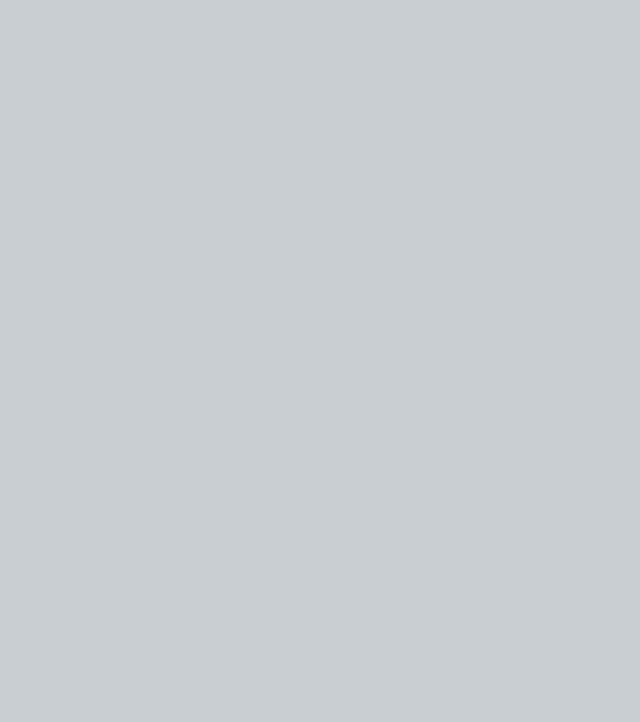
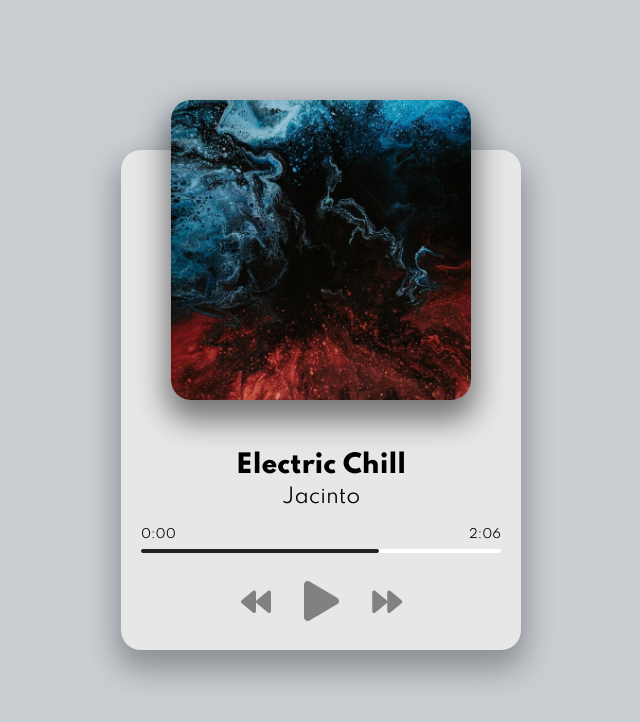
Before and after one commit to rasuljonadhamov/music-player, a plain HTML site: page index.html in a window 1280 px wide. Shown: the whole page, without its empty margins (319-959 px from the left). Drawn offline with Linux system fonts and the light colour scheme.

Commit message:
Add controls and styles

```diff
--- a/index.html
+++ b/index.html
@@ -1,15 +1,42 @@
 <!DOCTYPE html>
 <html lang="en">
-<head>
-    <meta charset="UTF-8">
-    <meta name="viewport" content="width=device-width, initial-scale=1.0">
+  <head>
+    <meta charset="UTF-8" />
+    <meta name="viewport" content="width=device-width, initial-scale=1.0" />
     <title>Music Player</title>
-    <link rel="icon" type="image/png" href="favicon.png">
-    <link rel="stylesheet" href="https://cdnjs.cloudflare.com/ajax/libs/font-awesome/5.10.2/css/all.min.css"/>
-    <link rel="stylesheet" href="style.css">
-</head>
-<body>
+    <link rel="icon" type="image/png" href="favicon.png" />
+    <link
+      rel="stylesheet"
+      href="https://cdnjs.cloudflare.com/ajax/libs/font-awesome/5.10.2/css/all.min.css"
+    />
+    <link rel="stylesheet" href="style.css" />
+  </head>
+  <body>
+    <div class="player-container">
+      <!-- Song -->
+      <div class="img-container">
+        <img src="./img/jacinto-1.jpg" alt="Albom Art" />
+      </div>
+      <h2 id="title">Electric Chill</h2>
+      <h3 id="artist">Jacinto</h3>
+      <audio src="./music/jacinto-1.mp3"></audio>
+
+      <div class="progress-container" id="progres-container">
+        <div class="progress" id="progress"></div>
+        <div class="duration-wrapper">
+          <div id="current-time">0:00</div>
+          <div id="duration">2:06</div>
+        </div>
+      </div>
+
+      <!-- Controls -->
+      <div class="player-controls">
+        <i class="fas fa-backward" id="prev" title="Previous"></i>
+        <i class="fas fa-play main-button" id="play" title="Play"></i>
+        <i class="fas fa-forward" id="next" title="Next"></i>
+      </div>
+    </div>
     <!-- Script -->
     <script src="script.js"></script>
-</body>
+  </body>
 </html>
--- a/style.css
+++ b/style.css
@@ -1,4 +1,5 @@
 /* Images created by: https://unsplash.com/@pawel_czerwinski */
+@import url(https://fonts.googleapis.com/css2?family=Spartan:wght@100;200;300;400;500;600;800;900&display=swap);
 
 html {
   box-sizing: border-box;
@@ -11,19 +12,34 @@ body {
   display: flex;
   justify-content: center;
   align-items: center;
+  font-family: "Spartan", sans-serif;
 
   font-size: 12px;
 }
 
-
+.player-container {
+  width: 400px;
+  height: 500px;
+  background: #e7e7e7;
+  border-radius: 20px;
+  box-shadow: 0 15px 30px 5px rgba(0, 0, 0, 0.3);
+}
 
 .img-container {
-
+  height: 300px;
+  width: 300px;
   position: relative;
   top: -50px;
   left: 50px;
 }
 
+.img-container img {
+  height: 100%;
+  width: 100%;
+  border-radius: 20px;
+  box-shadow: 0 15px 30px 5px rgba(0, 0, 0, 0.5);
+  object-fit: cover;
+}
 
 h2 {
   font-size: 25px;
@@ -76,10 +92,13 @@ h3 {
   font-size: 30px;
   color: rgb(129, 129, 129);
   margin-right: 30px;
-
+  cursor: pointer;
+  user-select: none;
 }
 
-
+.fas:hover {
+  filter: brightness(80%);
+}
 
 .main-button {
   font-size: 40px;
@@ -89,8 +108,6 @@ h3 {
 
 /* Media Query: iPhone (Vertical) */
 @media screen and (max-width: 376px) {
-
-
   .img-container {
     left: 29px;
   }
```
